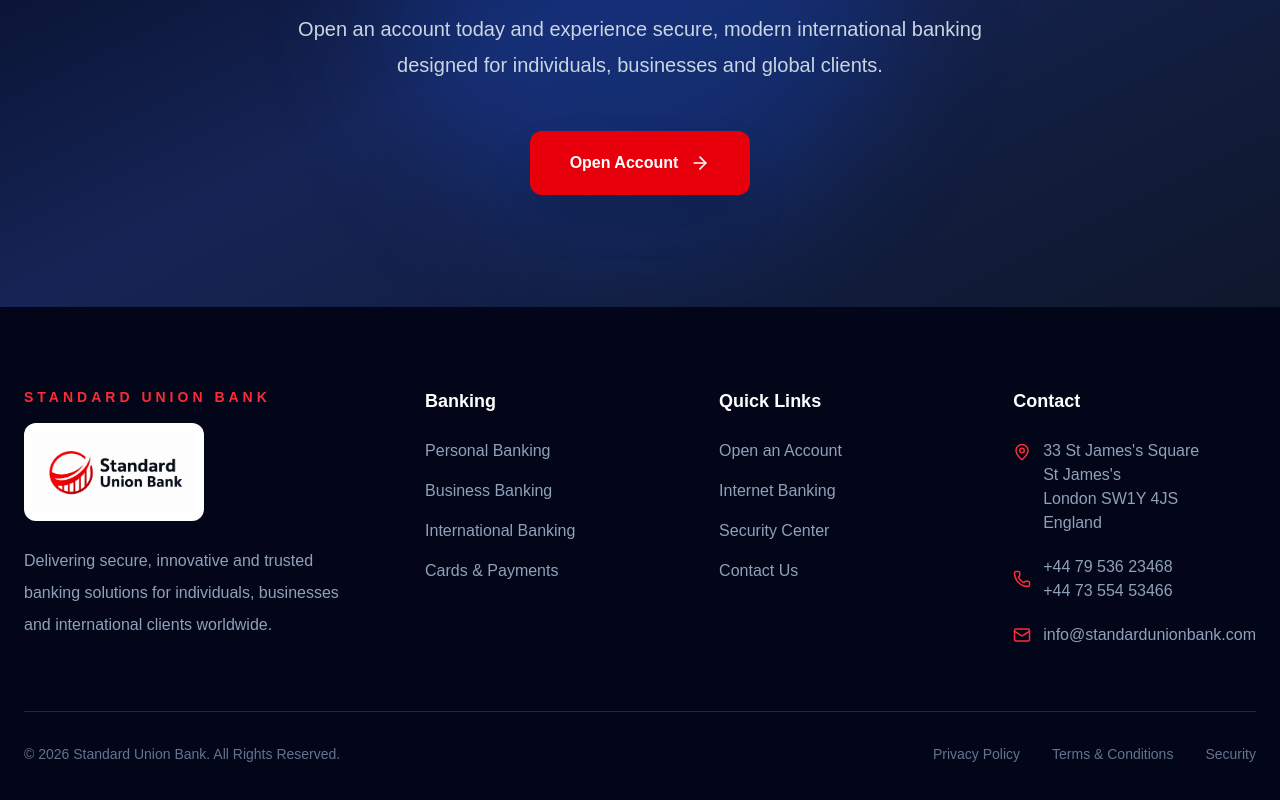
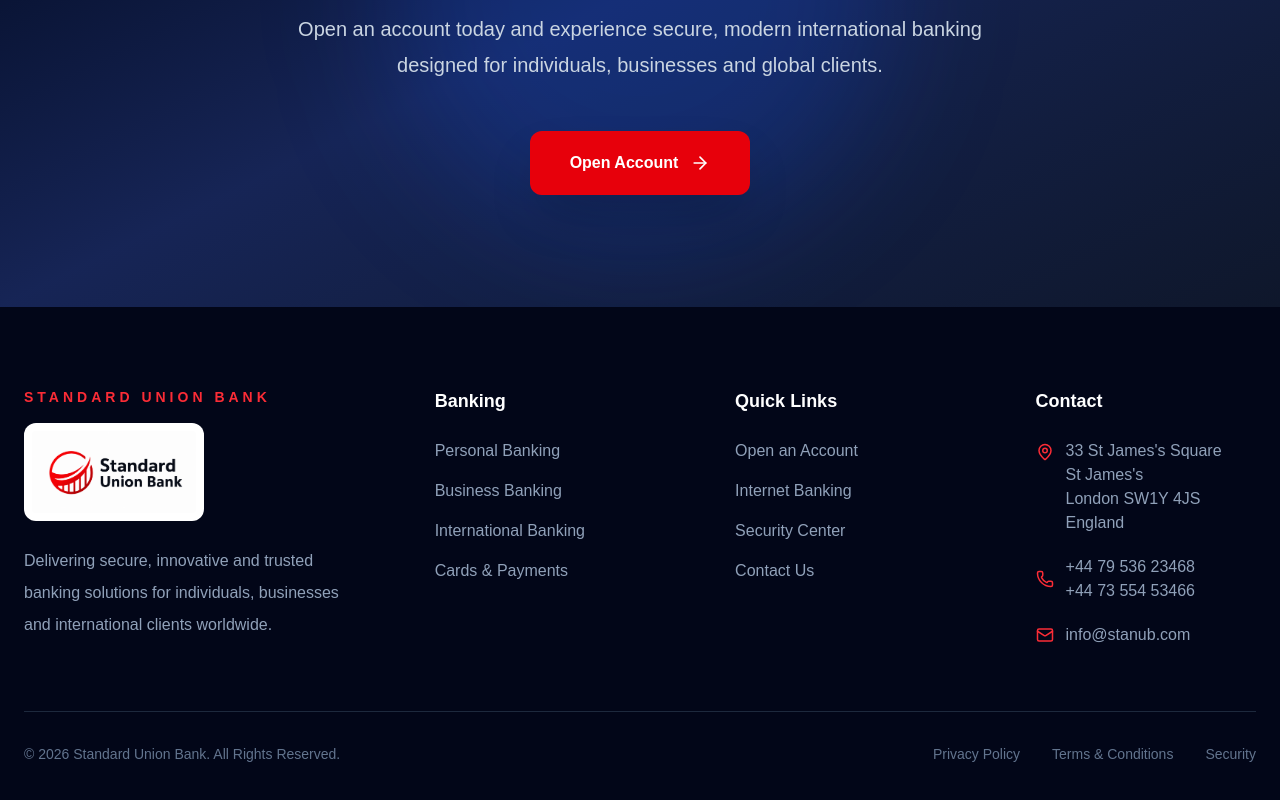
Before and after one commit to NetfacilitiesLtd/standard-union-bank, a Next.js app: page / in a window 1280 px wide. Shown: the part 2773-3573 px from the top of the page. Built offline with nearby package versions, Linux system fonts and the light colour scheme.

Commit message:
Update website contact email to Zoho email

```diff
--- a/app/contact/page.tsx
+++ b/app/contact/page.tsx
@@ -105,7 +105,7 @@
                   </h3>
 
                   <p className="text-slate-600 mt-2">
-                    info@standardunionbank.com
+                    info@stanub.com
                   </p>
 
                 </div>
--- a/components/Footer.tsx
+++ b/components/Footer.tsx
@@ -142,7 +142,7 @@
                 />
 
                 <span>
-                  info@standardunionbank.com
+                  info@stanub.com
                 </span>
 
               </div>
```
